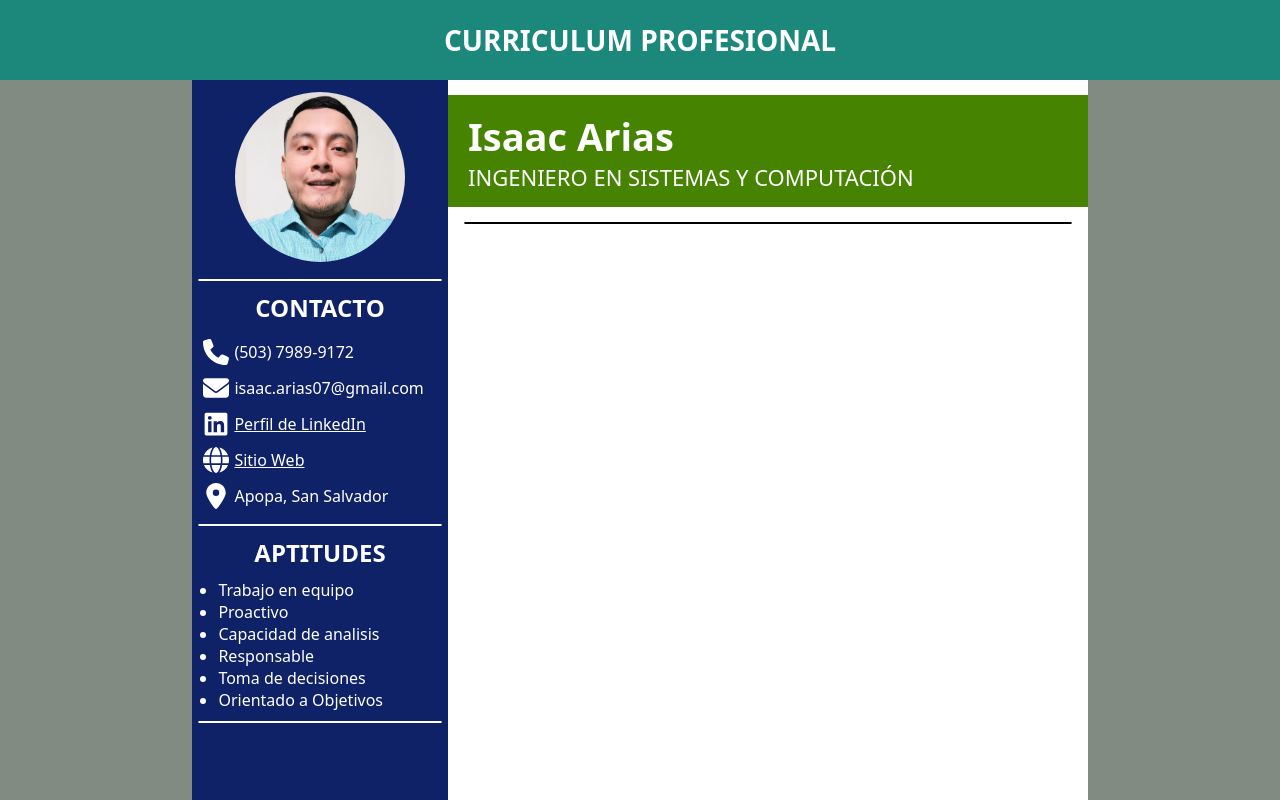
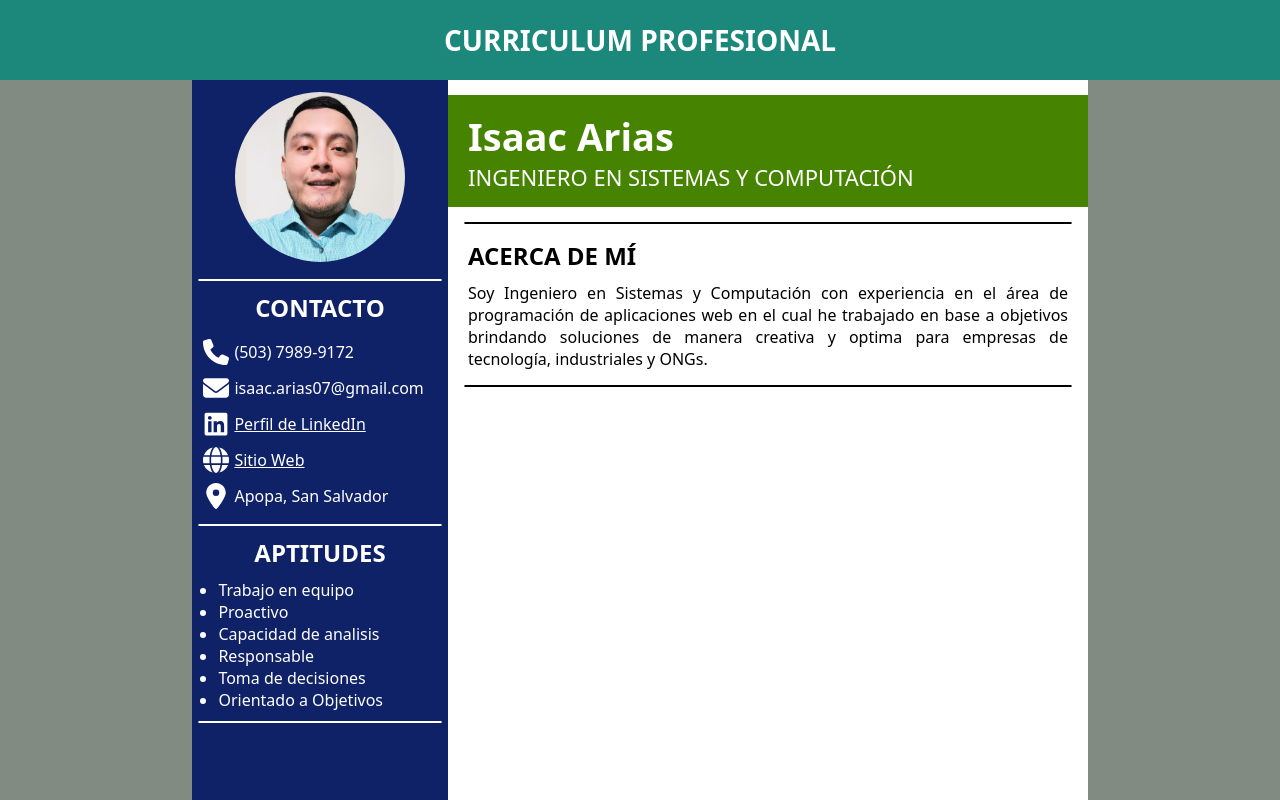
Before and after one commit to Isaac953/curriculum_isaac, a Next.js app: page / in a window 1280 px wide. Shown: the top 800 px of the page. Built offline with nearby package versions, Linux system fonts and the light colour scheme.

Commit message:
CV_14.6: Rework de estilos en componente about (Fin rework)

```diff
--- a/src/app/components/Main.js
+++ b/src/app/components/Main.js
@@ -22,8 +22,8 @@ export const Main = () => {
       <section className="main__experience">
         <Profile />
         <hr className="hr-bg"></hr>
-       {/*  <About />
-        <hr className="hr-bg"></hr> */}
+        <About />
+        <hr className="hr-bg"></hr>
       </section>
     </main>
   );
--- a/src/app/components/cards/04_about/About.js
+++ b/src/app/components/cards/04_about/About.js
@@ -7,9 +7,9 @@ export const About = () => {
    en el cual he trabajado en base a objetivos brindando soluciones de manera creativa y optima para empresas de tecnología, \
     industriales y ONGs.";
   return (
-    <section className="about-card">
-      <h2>{title}</h2>
-      <span>{description}</span>
+    <section className="aboutcard">
+      <h2 className="aboutcard__title">{title}</h2>
+      <span className="aboutcard__text">{description}</span>
     </section>
   );
 };
--- a/src/app/components/cards/04_about/About.scss
+++ b/src/app/components/cards/04_about/About.scss
@@ -1,51 +1,15 @@
 @import "/src/app/styles/Flex.scss";
 @import "/src/app/styles/Colors.scss";
+@import "/src/app/styles/MainCards.scss";
 
-.about-card{
+.aboutcard{
     @include column;
     align-items: flex-start;
     margin: 15px 0px;
-    h2{
-        text-align:left;
-        margin-left: 20px;
-        margin-bottom: 10px;
-        font-size: 24px;
+    .aboutcard__title{
+        @include subtitles_experience;
     }
-    span{
-        text-align: justify;
-        margin: 0px 20px;
-        font-size: 16px;
+    .aboutcard__text{
+        @include description_experience
     }
 }
-
-/* Start Media Queries Screens 768px and 1023px */
-@media screen and (min-width: 768px) and (max-width: 1023px) {
-    .about-card{
-        h2{
-            margin-left: 15px;
-            margin-bottom: 10px;
-            font-size: 20px;
-        }
-        span{
-            margin: 0px 15px;
-            font-size: 14px;
-        }
-    }
-  }
-
-  /* End Media Queries Screens 768px and 1023px */
-
-  /* Start Media Queries Screens 767px */
-  @media screen and (max-width: 767px) {
-    .about-card{
-        h2{
-            margin-left: 10px;
-            margin-bottom: 10px;
-            font-size: 16px;
-        }
-        span{
-            margin: 0px 10px;
-            font-size: 12px;
-        }
-    }
-  }
--- a/src/app/styles/MainCards.scss
+++ b/src/app/styles/MainCards.scss
@@ -10,8 +10,22 @@
 @mixin subtitles {
   text-align: center;
   width: 100%;
-  margin-bottom: 5px;
   @media (min-width: 1024px) { font-size: 24px; margin-bottom: 10px; }
   @media (max-width: 1023px) { font-size: 20px; margin-bottom: 8px;  }
   @media (max-width: 767px) { font-size: 16px; margin-bottom: 6px; }
 }
+
+@mixin subtitles_experience {
+  text-align:left;
+  @media (min-width: 1024px) { font-size: 24px; margin-bottom: 10px;  margin-left: 20px; }
+  @media (max-width: 1023px) { font-size: 20px; margin-bottom: 8px;  margin-left: 15px; }
+  @media (max-width: 767px) { font-size: 16px; margin-bottom: 6px;  margin-left: 10px; }
+}
+
+
+@mixin description_experience {
+  text-align: justify;
+  @media (min-width: 1024px) { font-size: 16px; margin: 0px 20px; }
+  @media (max-width: 1023px) { font-size: 14px; margin: 0px 15px;  }
+  @media (max-width: 767px) { font-size: 12px; margin: 0px 10px; }
+}
```
Also changed, not shown: 1 other file (tests, documents, lock files or other folders).
